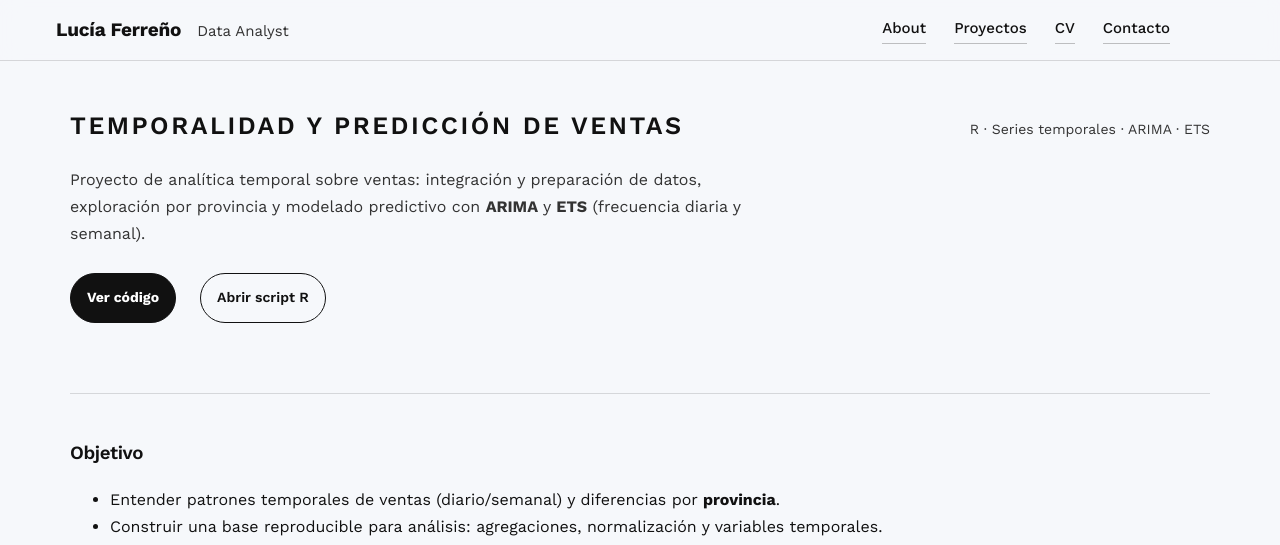
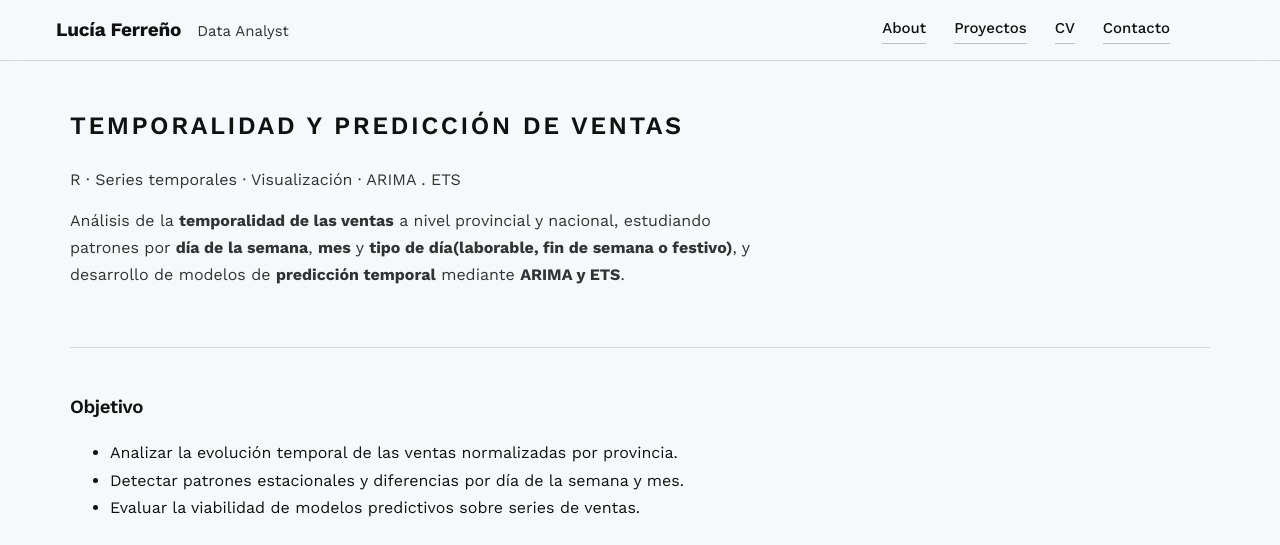
Before and after one commit to lucia-ferreno-pico/Portfolio, a Jekyll site: the page built from 03_r/temporalidad_ventas/index.md, in a window 1280 px wide and 1400 px high. Shown: the top 545 px of the window. Built offline with Jekyll 4.4.1, drawn with Linux system fonts in a browser that asks for light colours; some of the changed text lies outside the part shown.

Commit message:
Update index.md

```diff
--- a/03_r/temporalidad_ventas/index.md
+++ b/03_r/temporalidad_ventas/index.md
@@ -1,71 +1,85 @@
 ---
 layout: default
-title: Temporalidad y predicción de ventas (R)
-permalink: /03_r/temporalidad_ventas/
+title: Temporalidad y predicción de ventas
+permalink: /03_r/temporalidad_prediccion_ventas/
 ---
 
 <div class="section">
   <div class="section-title">
     <h2>Temporalidad y predicción de ventas</h2>
-    <span>R · Series temporales · ARIMA · ETS</span>
   </div>
 
   <p class="subtitle" style="max-width: 70ch;">
-    Proyecto de analítica temporal sobre ventas: integración y preparación de datos, exploración por provincia y modelado predictivo con <b>ARIMA</b> y <b>ETS</b> (frecuencia diaria y semanal).
+    <span>R · Series temporales · Visualización · ARIMA . ETS</span>
   </p>
 
-  <div class="cta">
-    <a class="btn btn--primary"
-       href="https://github.com/lucia-ferreno-pico/Portfolio/tree/main/03_r/temporalidad_ventas"
-       target="_blank" rel="noopener">Ver código</a>
-
-    <a class="btn"
-       href="{{ '/03_r/temporalidad_ventas/temporalidad_ventas.R' | relative_url }}"
-       target="_blank" rel="noopener">Abrir script R</a>
-  </div>
+  <p class="subtitle" style="max-width: 70ch;">
+    Análisis de la <b>temporalidad de las ventas</b> a nivel provincial y nacional,
+    estudiando patrones por <b>día de la semana</b>, <b>mes</b> y <b>tipo de día(laborable, fin de semana o  festivo)</b>,
+    y desarrollo de modelos de <b>predicción temporal</b> mediante <b>ARIMA y ETS</b>.
+  </p>
 </div>
 
 <div class="section">
   <h3>Objetivo</h3>
   <ul>
-    <li>Entender patrones temporales de ventas (diario/semanal) y diferencias por <b>provincia</b>.</li>
-    <li>Construir una base reproducible para análisis: agregaciones, normalización y variables temporales.</li>
-    <li>Probar forecasting con <b>ARIMA</b> y <b>ETS</b> en provincias con mayor volumen y en el total país.</li>
+    <li>Analizar la evolución temporal de las ventas normalizadas por provincia.</li>
+    <li>Detectar patrones estacionales y diferencias por día de la semana y mes.</li>
+    <li>Evaluar la viabilidad de modelos predictivos sobre series de ventas.</li>
   </ul>
 </div>
 
 <div class="section">
-  <h3>Qué se hizo</h3>
-  <ul>
-    <li><b>Preparación de datos</b>: limpieza, comprobación de duplicados y consistencia.</li>
-    <li><b>Agregación</b> de ventas por provincia y día, y análisis exploratorio con visualizaciones.</li>
-    <li><b>Feature engineering</b>: construcción de series temporales y comparación diaria vs. semanal.</li>
-    <li><b>Modelado</b>: forecasting con <b>auto.arima()</b> y <b>ets()</b> para Madrid, Barcelona, Valencia y Alicante, además de total país.</li>
-    <li><b>Evaluación</b> con métricas de precisión (ej. MAPE) y comentarios sobre limitaciones por ruido/estacionalidad.</li>
-  </ul>
+  <h3>Análisis de temporalidad</h3>
+
+  <p class="subtitle" style="max-width: 70ch;">
+    Visualización de la evolución diaria de ventas normalizadas por provincia,
+    permitiendo comparar tendencias y estacionalidad entre territorios.
+  </p>
+
+  <img src="{{ '/03_r/temporalidad_prediccion_ventas/temporalidad_ventas.png' | relative_url }}"
+       alt="Temporalidad de ventas por provincia"
+       style="width:100%; border:1px solid rgba(17,17,17,.14); background:#fff;">
 </div>
 
 <div class="section">
-  <h3>Resultados y aprendizajes</h3>
+  <h3>Patrones por calendario</h3>
+
   <p class="subtitle" style="max-width: 70ch;">
-    Las series diarias presentan <b>alta variabilidad</b> y patrones estacionales difíciles de capturar con un histórico corto, por lo que se comparó también la agregación semanal.
-    Esto permitió evaluar mejor la señal y documentar dónde los modelos aportan valor y dónde conviene reforzar con más histórico o variables exógenas.
+    Comparación de ventas por <b>día de la semana</b> y análisis de la
+    <b>media diaria por mes</b> para detectar ciclos y comportamiento estacional.
   </p>
+
+  <img src="{{ '/03_r/temporalidad_prediccion_ventas/dia_semana_mes.png' | relative_url }}"
+       alt="Ventas por día de la semana y media mensual"
+       style="width:100%; border:1px solid rgba(17,17,17,.14); background:#fff;">
 </div>
 
 <div class="section">
-  <h3>Stack</h3>
-  <ul>
-    <li><b>R</b>: tidyverse, lubridate</li>
-    <li><b>Forecasting</b>: forecast (ARIMA, ETS), series temporales diarias y semanales</li>
-    <li><b>Visualización</b>: ggplot2</li>
-  </ul>
+  <h3>Predicción temporal</h3>
+
+  <p class="subtitle" style="max-width: 70ch;">
+    Construcción de modelos <b>ARIMA</b> sobre series temporales diarias y semanales,
+    evaluando su precisión y limitaciones en entornos con alta variabilidad.
+  </p>
+
+  <img src="{{ '/03_r/temporalidad_prediccion_ventas/arima_madrid.png' | relative_url }}"
+       alt="Predicción ARIMA de ventas en Madrid"
+       style="width:100%; border:1px solid rgba(17,17,17,.14); background:#fff;">
 </div>
 
 <div class="section">
-  <h3>Código</h3>
-  <ul>
-    <li><b>Repositorio</b>: <a href="https://github.com/lucia-ferreno-pico/Portfolio/tree/main/03_r/temporalidad_ventas" target="_blank" rel="noopener">Ver carpeta del proyecto</a></li>
-    <li><b>Script</b>: <a href="{{ '/03_r/temporalidad_ventas/temporalidad_ventas.R' | relative_url }}" target="_blank" rel="noopener">Abrir temporalidad_ventas.R</a></li>
-  </ul>
+  <div class="cta">
+    <a class="btn btn--primary"
+       href="https://github.com/lucia-ferreno-pico/Portfolio/tree/main/03_r/temporalidad_prediccion_ventas"
+       target="_blank" rel="noopener">
+       Ver código
+    </a>
+
+    <a class="btn"
+       href="{{ '/03_r/temporalidad_prediccion_ventas/temporalidad_ventas.R' | relative_url }}"
+       target="_blank" rel="noopener">
+       Abrir script R
+    </a>
+  </div>
 </div>
```
